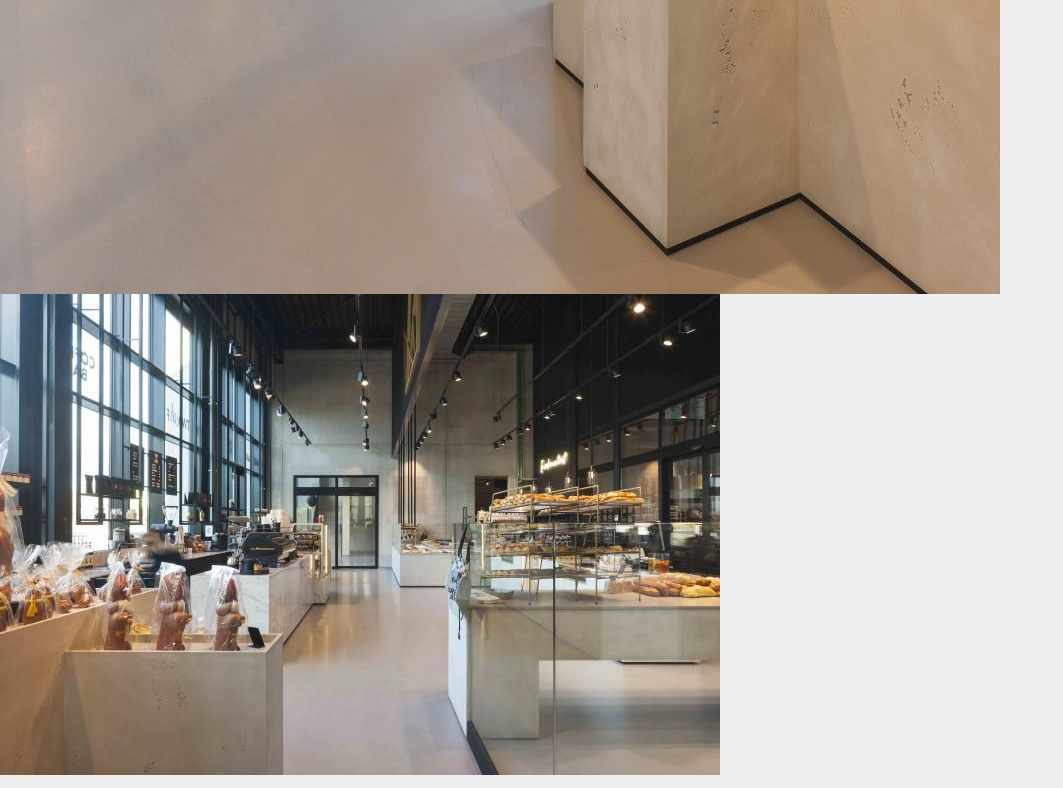
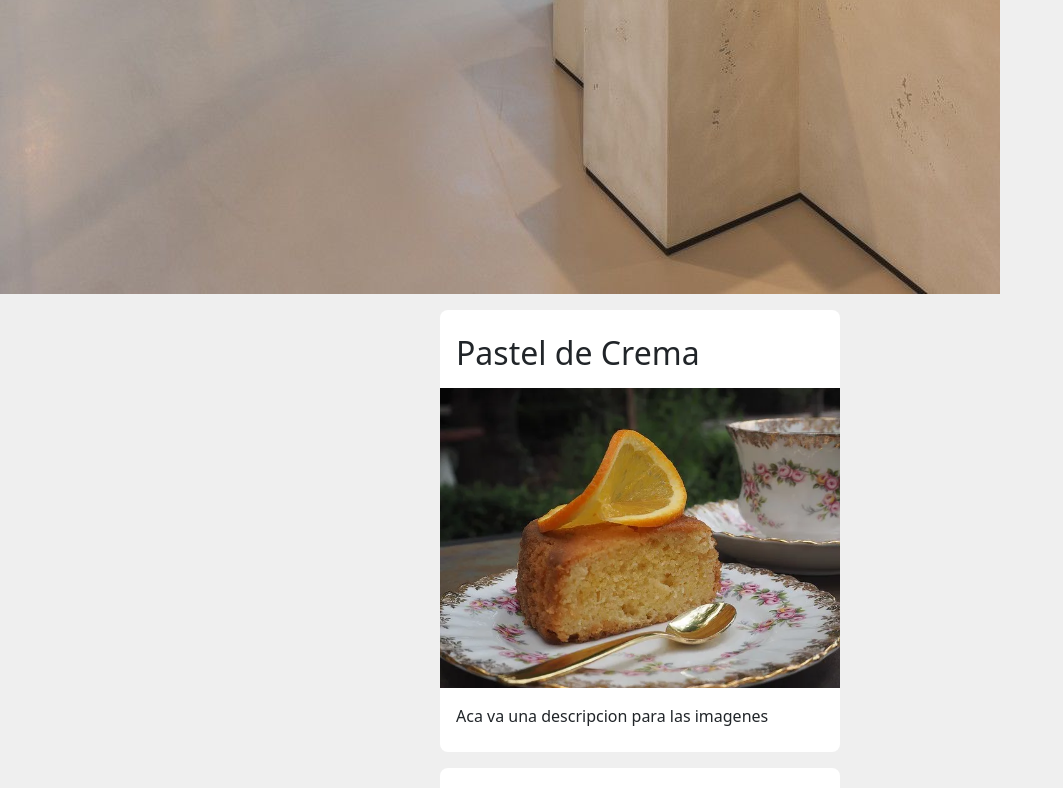
Before and after one commit to danieljosereyes/Dulce-Paladar, a plain HTML site: page index.html in a window 1280 px wide. Shown: the part 1262-2050 px from the top of the page, without its empty margins (0-1063 px from the left). Drawn offline with nearby package versions, Linux system fonts and the light colour scheme.

Commit message:
Presentacion

```diff
--- a/css/estilos.css
+++ b/css/estilos.css
@@ -8,6 +8,10 @@ body {
 
 .land {
     width: 100%;
+    margin: 0 auto ;
+}
+
+.land img {
     margin: 0 auto;
 }
 
@@ -20,4 +24,9 @@ section article {
     background-color: #fff;
     margin: 1rem 0;
     border-radius: 0.5rem;
+    padding: 0.50rem 0;
 }
+
+section article h2, section article p {
+    margin: 1rem;
+}
--- a/index.html
+++ b/index.html
@@ -39,11 +39,8 @@
           </nav>
   </header>
 
-
   <section class="land">
     <img src="imagenes/The Bakery.jpg" class="img-fluid" alt="Wild Landscape" />
-
-    <img src="imagenes/Bossuyt Shop Interiors - Bossuyt Shop Interiors.jpg" class="img-fluid" alt="Wild Landscape" />
   </section>
 
   <section class="contenedor">
@@ -69,6 +66,10 @@
     </article>
   </section>
 
+  <section>
+    <img src="imagenes/Bossuyt Shop Interiors - Bossuyt Shop Interiors.jpg" class="img-fluid" alt="Wild Landscape" />
+  </section>
+
   <footer>
   <!-- Copyright -->
   <div class="text-center text-dark p-3" style="background-color: rgba(0, 0, 0, 0.2);">
```
